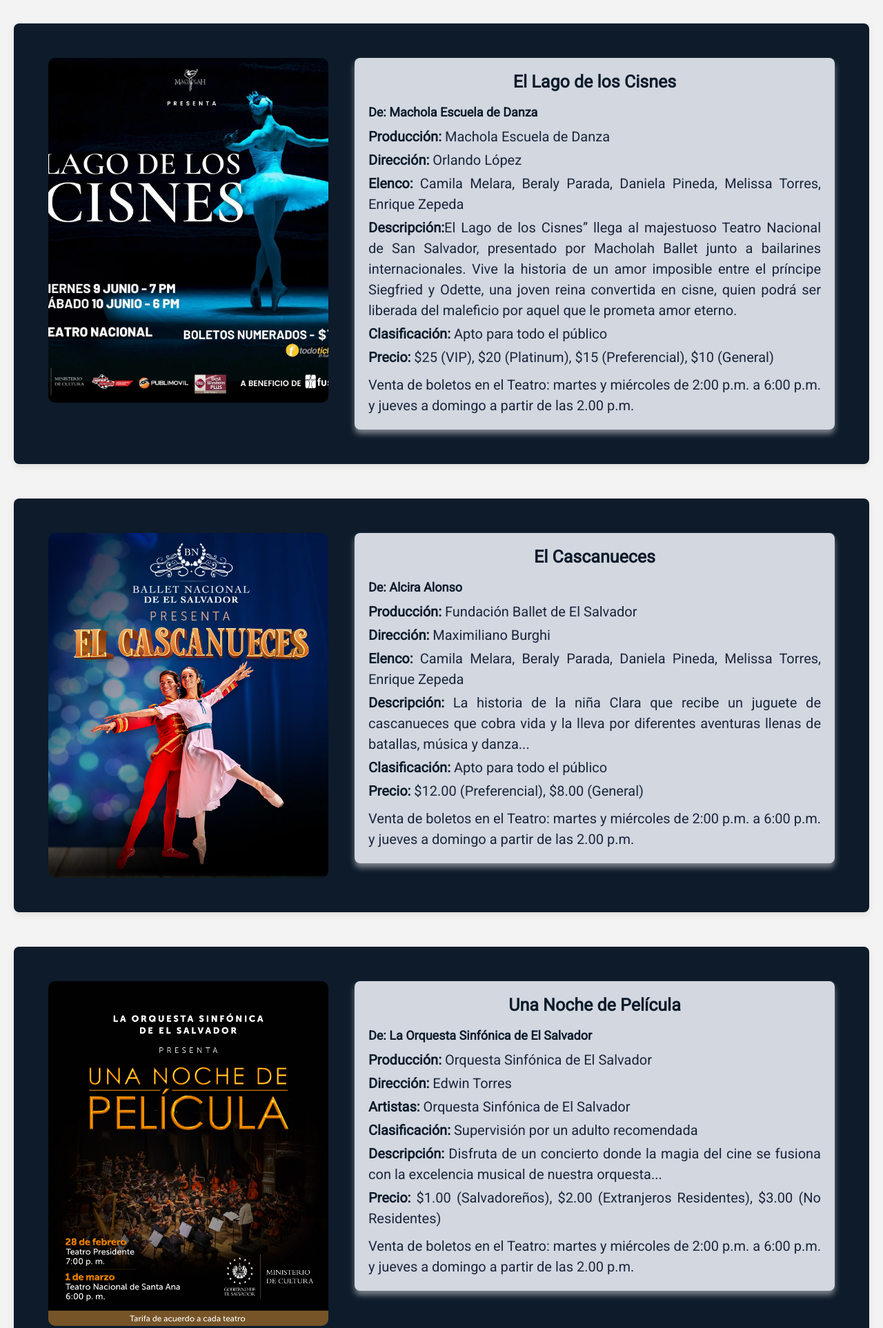
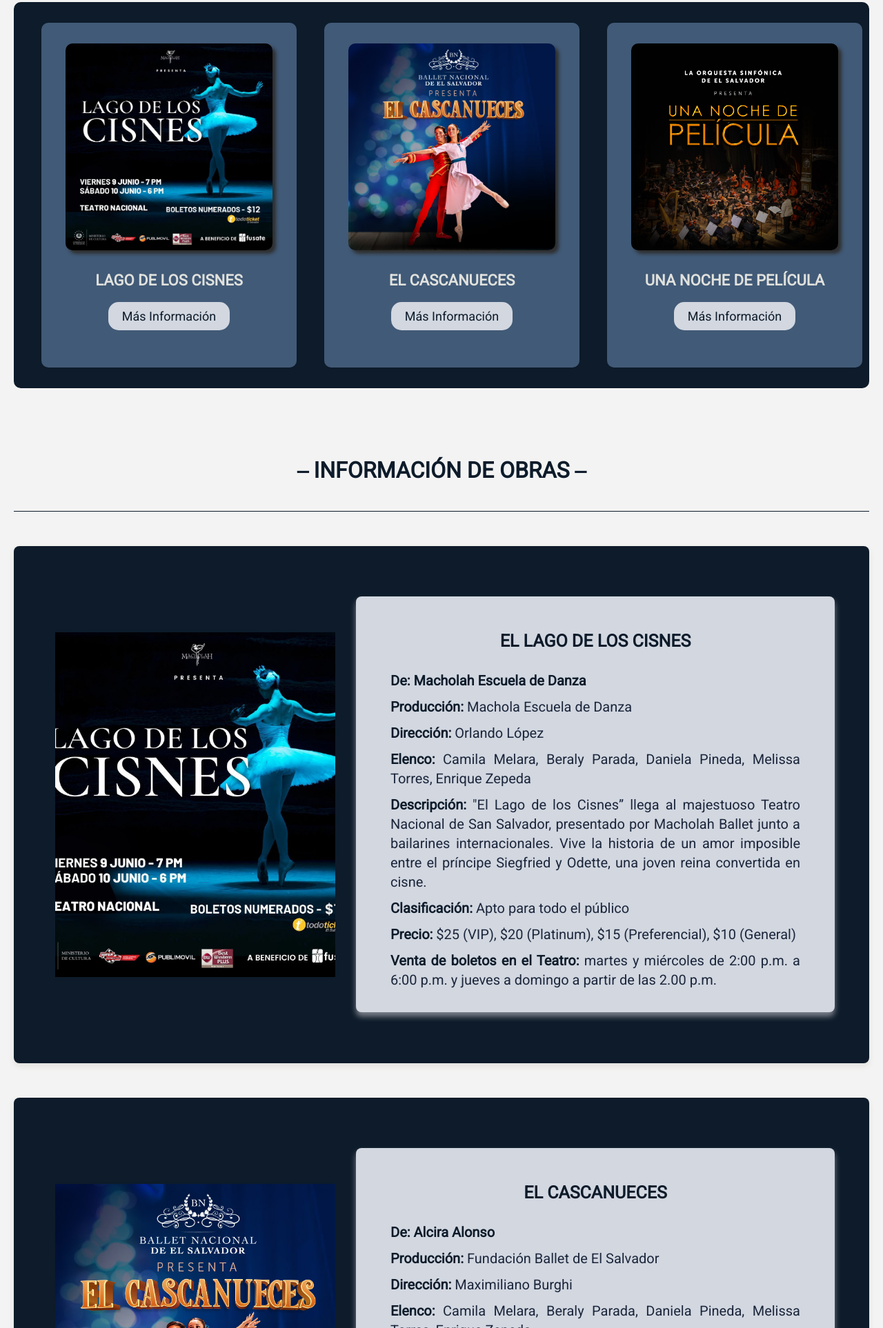
Before and after one commit to diegoemz/Proyecto-De-Catedra, a plain HTML site: page cartelera.html in a window 1280 px wide. Shown: the part 230-2156 px from the top of the page at 69% size. Drawn offline with Linux system fonts and the light colour scheme.

Commit message:
Update sobre Cartelera
Se mejoró la página de cartelera en algunos aspectos fusionándola con la información de obras.

```diff
--- a/cartelera.html
+++ b/cartelera.html
@@ -1,13 +1,15 @@
 <!DOCTYPE html>
 <html lang="es">
+
 <head>
     <meta charset="UTF-8">
     <meta name="viewport" content="width=device-width, initial-scale=1.0">
     <title>Teatro Nacional</title>
-    <meta name="description" content="Cartelera del Teatro Nacional de El Salvador. Conoce nuestras próximas presentaciones y compra tus boletos.">
+    <meta name="description"
+        content="Cartelera del Teatro Nacional de El Salvador. Conoce nuestras próximas presentaciones y compra tus boletos.">
     <link rel="stylesheet" href="css/general.css">
-    <link rel="stylesheet" href="css/cartelera.css"
-</head>
+    <link rel="stylesheet" href="css/cartelera.css" </head>
+
 <body>
     <header>
         <div class="container">
@@ -30,101 +32,151 @@
             <h1>Cartelera Teatro Nacional de San Salvador</h1>
         </div>
 
-        <div class="cartelera">
-            <img src="img/cartelera.png" alt="Lago de los Cisnes">
-            <div class="contenido-cartelera">
-                <h2>El Lago de los Cisnes</h2><br>
-                <h3>De: Machola Escuela de Danza</h3>
-                <div class="Detalles">
-                   <p><strong>Producción:</strong> Machola Escuela de Danza</p>
-                   <p><strong>Dirección:</strong> Orlando López</p>
-                   <p><strong>Elenco:</strong> Camila Melara, Beraly Parada, Daniela Pineda, Melissa Torres, Enrique Zepeda</p>
-                   <p><strong>Descripción:</strong>El Lago de los Cisnes” llega al majestuoso Teatro Nacional de San Salvador, presentado por Macholah Ballet junto a bailarines internacionales. Vive la historia de un amor imposible entre el príncipe Siegfried y Odette, una joven reina convertida en cisne, quien podrá ser liberada del maleficio por aquel que le prometa amor eterno.</p>
-                   <p><strong>Clasificación:</strong> Apto para todo el público</p>
-                   <p><strong>Precio:</strong> $25 (VIP), $20 (Platinum), $15 (Preferencial), $10 (General)</p>
+        <div class="cartelera-mov">
+            <div class="cuadro">
+                <div class="obras">
+                    <img src="img/cartelera.png" alt="Lago de los Cisnes">
+                    <p>LAGO DE LOS CISNES</p>
+                    <button onclick="location.href='#des-1'"">Más Información</button>
                 </div>
-                <p>Venta de boletos en el Teatro: martes y miércoles de 2:00 p.m. a 6:00 p.m. y jueves a domingo a partir de las 2.00 p.m.</p>
+                <div class=" obras">
+                    <img src="img/cartelera2.jpg" alt="El Cascanueces">
+                    <p>EL CASCANUECES</p>
+                    <button onclick="location.href='#des-2'">Más Información</button>
+                </div>
+                <div class="obras">
+                    <img src="img/cartelera 3.jpg" alt="Una noche de película">
+                    <p>UNA NOCHE DE PELÍCULA</p>
+                    <button onclick="location.href='#des-3'">Más Información</button>
+                </div>
+                <div class="obras">
+                    <img src="img/cartelera4.jpg" alt="Hansel y Gretel">
+                    <p>HANSEL Y GRETEL</p>
+                    <button onclick="location.href='#des-4'">Más Información</button>
+                </div>
+                <div class="obras">
+                    <img src="img/cartelera5.png" alt="Romeo y Julieta">
+                    <p>ROMEO Y JULIETA</p>
+                    <button onclick="location.href='#des-5'">Más Información</button>
+                </div>
             </div>
         </div>
 
-        <div class="cartelera">
-            <img src="img/cartelera2.jpg" alt="El Cascanueces">
+        <div class="title-2">
+            <h1>⎯ INFORMACIÓN DE OBRAS ⎯</h1>
+        </div>
+
+        <div class="cartelera" id="des-1">
+            <img src="img/cartelera.png" alt="Lago de los Cisnes">
             <div class="contenido-cartelera">
-                <h2>El Cascanueces</h2><br>
-                <h3>De: Alcira Alonso</h3>
+                <h2>EL LAGO DE LOS CISNES</h2><br>
                 <div class="Detalles">
-                   <p><strong>Producción:</strong> Fundación Ballet de El Salvador</p>
-                   <p><strong>Dirección:</strong> Maximiliano Burghi</p>
-                   <p><strong>Elenco:</strong> Camila Melara, Beraly Parada, Daniela Pineda, Melissa Torres, Enrique Zepeda</p>
-                   <p><strong>Descripción:</strong> La historia de la niña Clara que recibe un juguete de cascanueces que cobra vida y la lleva por diferentes aventuras llenas de batallas, música y danza...</p>
-                   <p><strong>Clasificación:</strong> Apto para todo el público</p>
-                   <p><strong>Precio:</strong> $12.00 (Preferencial), $8.00 (General)</p>
+                    <p><strong>De: Macholah Escuela de Danza</strong><br></p>
+                    <p><strong>Producción:</strong> Machola Escuela de Danza<br></p>
+                    <p><strong>Dirección:</strong> Orlando López<br></p>
+                    <p><strong>Elenco:</strong> Camila Melara, Beraly Parada, Daniela Pineda, Melissa Torres, Enrique
+                        Zepeda<br></p>
+                    <p><strong>Descripción:</strong> "El Lago de los Cisnes” llega al majestuoso Teatro Nacional de San
+                        Salvador, presentado por Macholah Ballet junto a bailarines internacionales. Vive la historia de
+                        un amor imposible entre el príncipe Siegfried y Odette, una joven reina convertida en cisne.<br>
+                    </p>
+                    <p><strong>Clasificación:</strong> Apto para todo el público<br></p>
+                    <p><strong>Precio:</strong> $25 (VIP), $20 (Platinum), $15 (Preferencial), $10 (General)<br></p>
+                    <p><strong>Venta de boletos en el Teatro:</strong> martes y miércoles de 2:00 p.m. a 6:00 p.m. y
+                        jueves a domingo a partir de las 2.00 p.m.</p>
                 </div>
-                <p>Venta de boletos en el Teatro: martes y miércoles de 2:00 p.m. a 6:00 p.m. y jueves a domingo a partir de las 2.00 p.m.</p>
             </div>
         </div>
 
-        <div class="cartelera">
+        <div class="cartelera" id="des-2">
+            <img src="img/cartelera2.jpg" alt="El Cascanueces">
+            <div class="contenido-cartelera">
+                <h2>EL CASCANUECES</h2><br>
+                <div class="Detalles">
+                    <p><strong>De: Alcira Alonso</strong><br></p>
+                    <p><strong>Producción:</strong> Fundación Ballet de El Salvador<br></p>
+                    <p><strong>Dirección:</strong> Maximiliano Burghi<br></p>
+                    <p><strong>Elenco:</strong> Camila Melara, Beraly Parada, Daniela Pineda, Melissa Torres, Enrique
+                        Zepeda<br></p>
+                    <p><strong>Descripción:</strong> La historia de la niña Clara que recibe un juguete de cascanueces
+                        que cobra vida y la lleva por diferentes aventuras llenas de batallas, música y danza...<br></p>
+                    <p><strong>Clasificación:</strong> Apto para todo el público<br></p>
+                    <p><strong>Precio:</strong> $12.00 (Preferencial), $8.00 (General)<br></p>
+                    <p><strong>Venta de boletos en el Teatro:</strong> martes y miércoles de 2:00 p.m. a 6:00 p.m. y
+                        jueves a domingo a partir de las 2.00 p.m.</p>
+                </div>
+            </div>
+        </div>
+
+        <div class="cartelera" id="des-3">
             <img src="img/GGz4mWFXAAAdZWp.jpeg" alt="Una Noche de Película">
 
             <div class="contenido-cartelera">
-                <h2>Una Noche de Película</h2><br>
-                <h3>De: La Orquesta Sinfónica de El Salvador</h3>
+                <h2>UNA NOCHE DE PELÍCULA</h2><br>
                 <div class="Detalles">
-                   <p><strong>Producción:</strong> Orquesta Sinfónica de El Salvador</p>
-                   <p><strong>Dirección:</strong> Edwin Torres</p>
-                   <p><strong>Artistas:</strong> Orquesta Sinfónica de El Salvador</p>
-                   <p><strong>Clasificación:</strong> Supervisión por un adulto recomendada</p>
-                   <p><strong>Descripción:</strong> Disfruta de un concierto donde la magia del cine se fusiona con la excelencia musical de nuestra orquesta...</p>
-                   <p><strong>Precio:</strong> $1.00 (Salvadoreños), $2.00 (Extranjeros Residentes), $3.00 (No Residentes)</p>
+                    <p><strong>De: La Orquesta Sinfónica de El Salvador </strong><br></p>
+                    <p><strong>Producción:</strong> Orquesta Sinfónica de El Salvador<br></p>
+                    <p><strong>Dirección:</strong> Edwin Torres<br></p>
+                    <p><strong>Artistas:</strong> Orquesta Sinfónica de El Salvador<br></p>
+                    <p><strong>Clasificación:</strong> Supervisión por un adulto recomendada<br></p>
+                    <p><strong>Descripción:</strong> Disfruta de un concierto donde la magia del cine se fusiona con la
+                        excelencia musical de nuestra orquesta...<br></p>
+                    <p><strong>Precio:</strong> $1.00 (Salvadoreños), $2.00 (Extranjeros Residentes), $3.00 (No
+                        Residentes)<br></p>
+                    <p><strong>Venta de boletos en el Teatro:</strong> martes y miércoles de 2:00 p.m. a 6:00 p.m. y
+                        jueves a domingo a partir de las 2.00 p.m.</p>
                 </div>
-                <p>Venta de boletos en el Teatro: martes y miércoles de 2:00 p.m. a 6:00 p.m. y jueves a domingo a partir de las 2.00 p.m.</p>
             </div>
         </div>
 
-        <div class="cartelera">
+        <div class="cartelera" id="des-4">
             <img src="img/cartelera4.jpg" alt="Hansel y Gretel">
             <div class="contenido-cartelera">
-                <h2>Hansel y Gretel</h2><br>
-                <h3>De: Circus Contemporaneum</h3>
+                <h2>HANSEL Y GRETEL</h2><br>
                 <div class="Detalles">
-                   <p><strong>Producción:</strong> Circus Contemporaneum</p>
-                   <p><strong>Dirección:</strong> Jorge Barrera</p>
-                   <p><strong>Elenco:</strong> Camila Melara, Beraly Parada, Daniela Pineda, Melissa Torres, Enrique Zepeda</p>
-                   <p><strong>Descripción:</strong> Esta adaptación moderna de un cuento clásico llevará al público por un viaje lleno de color, música y reflexiones sobre el medioambiente...</p>
-                   <p><strong>Clasificación:</strong> Apto para mayores de 12 años</p>
-                   <p><strong>Precio:</strong> Entrada gratis, hasta agotar aforo</p>
-
-                </div class="venta-boletos-info">
-                <p>Venta de boletos en el Teatro: martes y miércoles de 2:00 p.m. a 6:00 p.m. y jueves a domingo a partir de las 2.00 p.m.</p>
+                    <p><strong>De: Circus Contemporaneum</strong><br></p>
+                    <p><strong>Producción:</strong> Circus Contemporaneum<br></p>
+                    <p><strong>Dirección:</strong> Jorge Barrera<br></p>
+                    <p><strong>Elenco:</strong> Camila Melara, Beraly Parada, Daniela Pineda, Melissa Torres, Enrique
+                        Zepeda<br></p>
+                    <p><strong>Descripción:</strong> Esta adaptación moderna de un cuento clásico llevará al público por
+                        un viaje lleno de color, música y reflexiones sobre el medioambiente...<br></p>
+                    <p><strong>Clasificación:</strong> Apto para mayores de 12 años<br></p>
+                    <p><strong>Precio:</strong> Entrada gratis, hasta agotar aforo<br></p>
+                    <p><strong>Venta de boletos en el Teatro:</strong> martes y miércoles de 2:00 p.m. a 6:00 p.m. y
+                        jueves a domingo a partir de las 2.00 p.m.</p>
+                </div>
             </div>
         </div>
 
-        <div class="cartelera">
+        <div class="cartelera" id="des-5">
             <img src="img/cartelera5.png" alt="Romeo y Julieta">
             <div class="contenido-cartelera">
-                <h2>Romeo y Julieta</h2><br>
-                <h3>De: Orlando López</h3>
+                <h2>ROMEO Y JULIETA</h2><br>
                 <div class="Detalles">
-                   <p><strong>Producción:</strong> Orlando López</p>
-                   <p><strong>Dirección:</strong> Ballet de El Salvador</p>
-                   <p><strong>Elenco:</strong> Camila Melara, Beraly Parada, Daniela Pineda, Melissa Torres, Enrique Zepeda</p>
-                   <p><strong>Descripción:</strong> Una nueva creación coreográfica para celebrar el 50 aniversario de la Compañía, fiel a la narrativa de Shakespeare...</p>
-                   <p><strong>Clasificación:</strong> Supervisión por un adulto requerida para niños menores de 15 años</p>
-                   <p><strong>Precio:</strong> VIP $25, Platinum $20, Preferencial $15, General $10</p>
-                </div class="venta">
-                <p>Venta de boletos en el Teatro: martes y miércoles de 2:00 p.m. a 6:00 p.m. y jueves a domingo a partir de las 2.00 p.m.</p>
-
-                <button class="ver-horarios">Ver Horarios</button>
+                    <p><strong>De: Orlando López</strong><br></p>
+                    <p><strong>Producción:</strong> Orlando López<br></p>
+                    <p><strong>Dirección:</strong> Ballet de El Salvador<br></p>
+                    <p><strong>Elenco:</strong> Camila Melara, Beraly Parada, Daniela Pineda, Melissa Torres, Enrique Zepeda<br></p>
+                    <p><strong>Descripción:</strong> Una nueva creación coreográfica para celebrar el 50 aniversario
+                        de la Compañía, fiel a la narrativa de Shakespeare...<br></p>
+                    <p><strong>Clasificación:</strong> Supervisión por un adulto requerida para niños menores de 15
+                        años</p>
+                    <p><strong>Precio:</strong> VIP $25, Platinum $20, Preferencial $15, General $10<br></p>
+                    <p><strong>Venta de boletos en el Teatro:</strong> martes y miércoles de 2:00 p.m. a 6:00 p.m. y jueves a domingo a
+                        partir de las 2.00 p.m.</p>
+                </div>
             </div>
         </div>
+
     </div>
 
     <footer>
         <div class="container">
-            <p>&copy; Teatro Nacional de El Salvador</p>
+            <p>&copy; Teatro Nacional de San Salvador</p>
         </div>
     </footer>
 
 </body>
+
 </html>
--- a/css/cartelera.css
+++ b/css/cartelera.css
@@ -1,106 +1,142 @@
-
 /* SECCIÓN CARTELERA */
-
-.title{
+/*Encabezado*/
+.title {
     display: flex;
     align-items: center;
-    justify-content: space-between;
     margin: 30px 0;
-    background-color:#d2d7e0;
+    background-color: #d2d7e0;
 }
-.title h1{
-    text-align: center;
+
+.title h1 {
     font-size: 30px;
     color: #1B263B;
     font-weight: bold;
     margin: 0 auto;
 }
-.title img{
+
+.title img {
     width: 200px;
     height: auto;
+    padding-left: 25px;
+}
 
+/*Title-2*/
+.title-2{
+    margin: 100px 0 50px 0;
+    color: #0D1B2A;
+    font-weight: bold;
+    text-align: center;
+    border-bottom: #0D1B2A 1px solid;
+    padding-bottom: 40px;
 }
-.cartelera{
+
+/*Cartelera*/
+.cartelera-mov .cuadro {
+    display: flex;
+    flex-direction: row;
+    width: 100%;
+    height: 70vh;
+    overflow-x: auto;
+    background-color: #0D1B2A;
+    padding: 40px;
+    border-radius: 10px;
+    align-items: center;
+    text-align: center;
+    justify-items: center;
+}
+
+.obras {
+    height: 500px;
+    min-width: 370px;
+    background-color: #415A77;
+    text-align: center;
+    line-height: 1.5;
+    font-size: 18px;
+    border-radius: 10px;
+    padding: 30px;
+    margin-right: 40px;
+}
+
+.obras p {
+    text-align: center;
+    padding-top: 20px;
+    color: #E0E1DD;
+    font-size: 22px;
+    font-weight: bold;
+}
+
+.obras button {
+    background-color: #d2d7e0;
+    color: #0D1B2A;
+    border: none;
+    padding: 10px 20px;
+    font-size: 18px;
+    border-radius: 15px;
+    cursor: pointer;
+    margin-top: 15px;
+    transition: background-color 0.2s ease;
+}
+
+.obras button:hover {
+    background-color: #b4b4b6;
+}
+
+.obras img {
+    height: 300px;
+    width: 300px;
+    border-radius: 10px;
+    box-shadow: 5px 5px 5px rgb(47, 47, 47);
+}
+
+/*Información de obras*/
+.cartelera {
     display: flex;
     justify-content: space-between;
     background-color: #0D1B2A;
     margin-bottom: 20px;
     margin-top: 50px;
     padding: 40px;
-    box-shadow: #E0E1DD 0 4px 8px ;
+    box-shadow: #E0E1DD 0 4px 8px;
     border-radius: 8px;
     overflow: hidden;
+    height: 750px;
+    align-items: center;
 }
-.cartelera img{
+
+.cartelera img {
     width: 35%;
     height: 500px;
-    margin: 10px;
     object-fit: cover;
-    border-radius: 10px;
+    margin: 20px;
 }
-.contenido-cartelera{
-    padding: 20px;
-    width: 60%;
-    height: 100%;
+
+.contenido-cartelera {
+    padding: 50px;
+    width: 65%;
+    height: 90%;
     background-color: #d2d7e0;
     border-radius: 8px;
     box-shadow: #80858e 0 6px 8px;
     margin: 10px;
+    text-align: justify;
+}
 
-}
-h2{
+h2 {
     margin-top: 0;
     font-size: 25px;
     color: #0D1B2A;
     text-align: center;
 }
-h3{
-    margin-top: 0;
-    font-size: 18px;
-    color: #0D1B2A;
 
+.Detalles p {
+    padding-top: 10px;
+    font-size: 20px;
+    line-height: 1.40;
+    text-align: justify;
+    color: #1B263B;
 }
 
-p{
-    font-size: 20px;
-    line-height: 1.5;
-    text-align: justify;
-    color:#1B263B;
-}
-strong{
+strong {
     color: #0D1B2A;
     font-weight: bold;
 }
-.Detalles{
-    margin: 10px 0;
-}
-.Detalles p{
-    margin: 4px 0;
-}
-.venta{
-    background-color: #415A77;
-    color: #d2d7e0;
-    font-weight: bold;
-    padding: 10px;
-    border-radius: 7px;
-    margin-top: 10px;
-    text-align: center;
-    display: flex;
-    flex-direction: column;
-    align-items: center;
-}
-.venta p{
-    margin: 0;
-    font-size: 20px;
-}
-.ver-horarios{
-    background-color:#1B263B;
-    color: #d2d7e0;
-    border: none;
-    padding: 7px 14px;
-    border-radius: 8px;
-    cursor: pointer;
-    margin-top: 10px;
-    font-size: medium;
-    text-transform: uppercase;
-}
```
Also changed, not shown: 1 other file.
